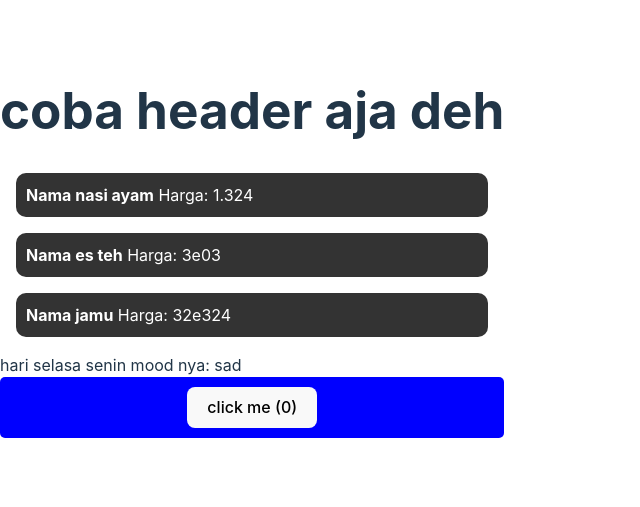
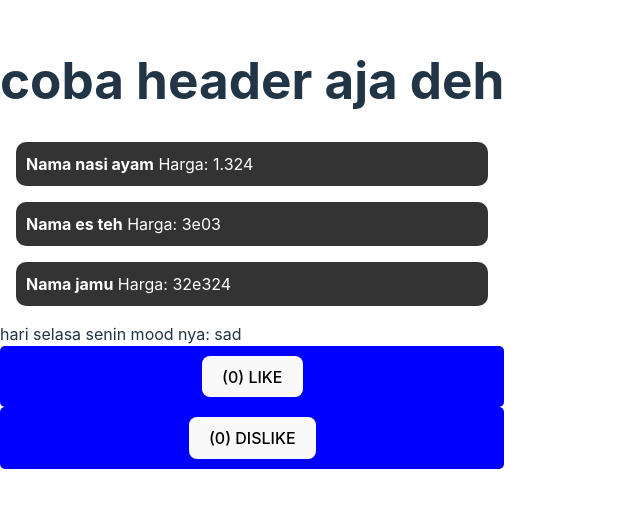
Before and after one commit to arif-rizal1122/basic-react, a React (Vite) app: page / in a window 1280 px wide. Shown: the part 157-664 px from the top of the page, without its empty margins (0-640 px from the left). Built offline with nearby package versions, Linux system fonts and the light colour scheme.

Commit message:
useEffect

```diff
--- a/src/components/Button.jsx
+++ b/src/components/Button.jsx
@@ -1,4 +1,4 @@
-import { useState } from "react"
+import { useEffect, useState } from "react"
 
 const style = {
     backgroundColor: 'blue',
@@ -42,20 +42,46 @@ const style = {
 
 
 
+// function Button() {
+//   const [count, setCount] = useState(0)
+
+//   let newCount = 0
+//   function clickHandle() {
+//      newCount = count +1
+//      console.log(`saya diclick ${newCount} kali`)
+//      setCount(newCount)
+//   }
+
+//   return (
+//     <div style={style}>
+//         <button onClick={clickHandle}>click me ({count})</button>
+//     </div>
+//   )
+// }
+
+// export default Button
+
+
+
 function Button() {
-  const [count, setCount] = useState(0)
+    const [countLike, setCountLike] = useState(0)
+    const [countDislike, setCountDislike] = useState(0)
 
-  let newCount = 0
-  function clickHandle() {
-     newCount = count +1
-     console.log(`saya diclick ${newCount} kali`)
-     setCount(newCount)
-  }
+    useEffect(()=> {
+        console.log(`why like me ${countLike} | why dislike me ${countDislike}`)
+    }, [countDislike, countLike])
 
     return (
+      <>
       <div style={style}>
-        <button onClick={clickHandle}>click me ({count})</button>
+          <button onClick={()=>setCountLike(countLike + 1)}>({countLike}) LIKE </button>
       </div>
+
+      <div style={style}>
+          <button onClick={()=>setCountDislike(countDislike + 1)}>({countDislike}) DISLIKE </button>
+      </div>
+      </>
+
     )
   }
 
```
Lines whose indentation alone changed are shown as unchanged.
